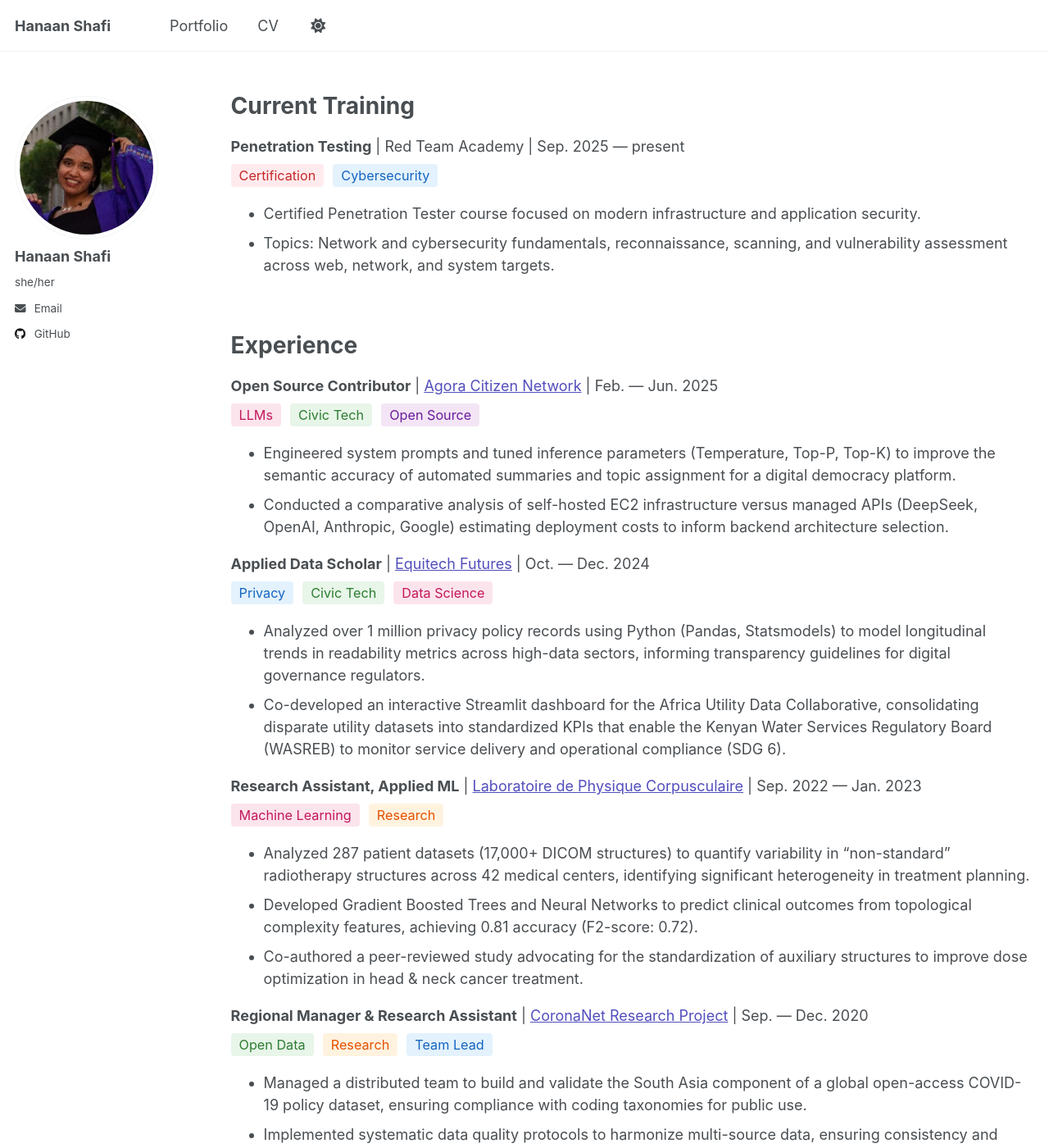
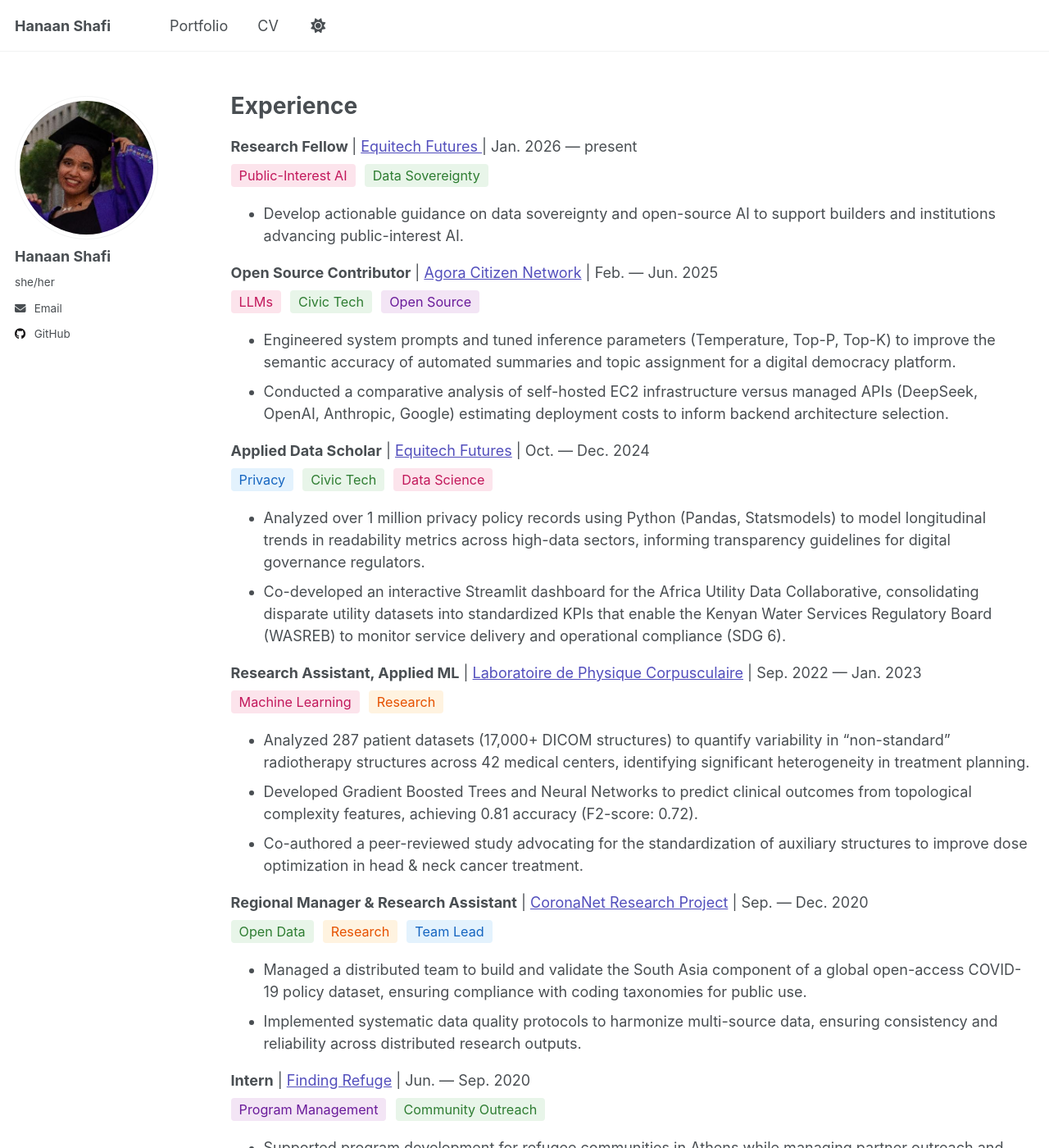
Before and after one commit to hanaanr/hanaanr.github.io, a Jekyll site: the page built from _pages/cv.md, in a window 1280 px wide and 1400 px high. Shown: the whole window at 82% size. Built offline with Jekyll 4.4.1, drawn with Linux system fonts in a browser that asks for light colours; a script that is not in the unit is left out; some of the changed text lies outside the part shown.

Commit message:
Revise CV with updated experience and training details

```diff
--- a/_pages/cv.md
+++ b/_pages/cv.md
@@ -8,23 +8,17 @@ redirect_from:
 ---
 {% include base_path %}
 
-Current Training
+Experience
 ======
 <div style="margin-bottom: 20px;">
-  <p style="margin-bottom: 5px;"><strong>Penetration Testing</strong> | Red Team Academy | Sep. 2025 — present</p>
+  <p style="margin-bottom: 5px;"><strong> Research Fellow </strong> | <a href="https://www.equitechfutures.com/ideas"> Equitech Futures </a> | Jan. 2026 — present </p>
   <p style="margin: 8px 0;">
-    <span style="background-color:#ffebee; color:#c62828; padding:4px 10px; border-radius:4px; font-size:0.9em; margin-right:6px;">Certification</span>
-    <span style="background-color:#e3f2fd; color:#1565c0; padding:4px 10px; border-radius:4px; font-size:0.9em; margin-right:6px;">Cybersecurity</span>
+    <span style="background-color:#FCE4EC; color:#C2185B; padding:4px 10px; border-radius:4px; font-size:0.9em; margin-right:6px;">Public-Interest AI</span>
+    <span style="background-color:#E8F5E9; color:#2E7D32; padding:4px 10px; border-radius:4px; font-size:0.9em; margin-right:6px;">Data Sovereignty</span>
   </p>
 </div>
-* Certified Penetration Tester course focused on modern infrastructure and application security.
-* Topics: Network and cybersecurity fundamentals, reconnaissance, scanning, and vulnerability assessment across web, network, and system targets.
+* Develop actionable guidance on data sovereignty and open-source AI to support builders and institutions advancing public-interest AI.
 
-<br>
-
-
-Experience
-======
 <div style="margin-bottom: 20px;">
   <p style="margin-bottom: 5px;"><strong>Open Source Contributor</strong> | <a href="https://www.agoracitizen.network/">Agora Citizen Network</a> | Feb. — Jun. 2025</p>
   <p style="margin: 8px 0;">
@@ -73,7 +67,6 @@ Experience
 * Implemented systematic data quality protocols to harmonize multi-source data, ensuring consistency and reliability across distributed research outputs.
 
 
-<!--
 <div style="margin-bottom: 20px;">
   <p style="margin-bottom: 5px;"><strong>Intern</strong> | <a href="https://findingrefugegr.org/">Finding Refuge</a> | Jun. — Sep. 2020</p>
   <p style="margin: 8px 0;">
@@ -81,12 +74,21 @@ Experience
     <span style="background-color:#E8F5E9; color:#2E7D32; padding:4px 10px; border-radius:4px; font-size:0.9em;">Community Outreach</span>
   </p>
 </div>
-* Conducted outreach to potential partner organizations to expand organizational network and collaboration opportunities.
-* Contributed to design and development of education program for refugee communities in Athens.
--->
-
+* Supported program development for refugee communities in Athens while managing partner outreach and email communications via Mailchimp.
 <br>
 
+Cybersecurity Training
+======
+<div style="margin-bottom: 20px;">
+  <p style="margin-bottom: 5px;"><strong>Penetration Testing</strong> | Red Team Academy | Sep. 2025 — Jan. 2026 </p>
+  <p style="margin: 8px 0;">
+    <span style="background-color:#ffebee; color:#c62828; padding:4px 10px; border-radius:4px; font-size:0.9em; margin-right:6px;">Certification</span>
+    <span style="background-color:#e3f2fd; color:#1565c0; padding:4px 10px; border-radius:4px; font-size:0.9em; margin-right:6px;">Cybersecurity</span>
+  </p>
+</div>
+* Certified Penetration Tester course focused on modern infrastructure and application security.
+* Topics: Network and cybersecurity fundamentals, reconnaissance, scanning, and vulnerability assessment across web, network, and system targets.
+<br>
 
 Education
 ======
```
